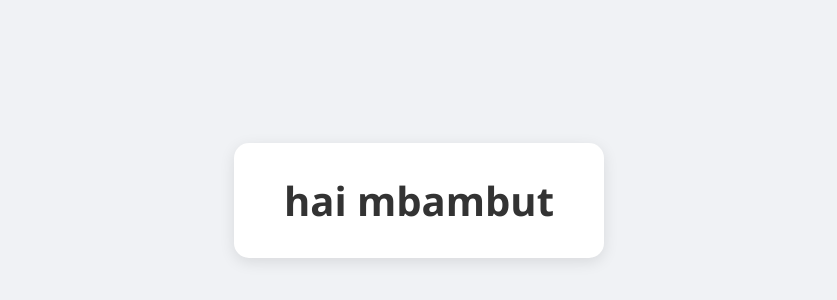
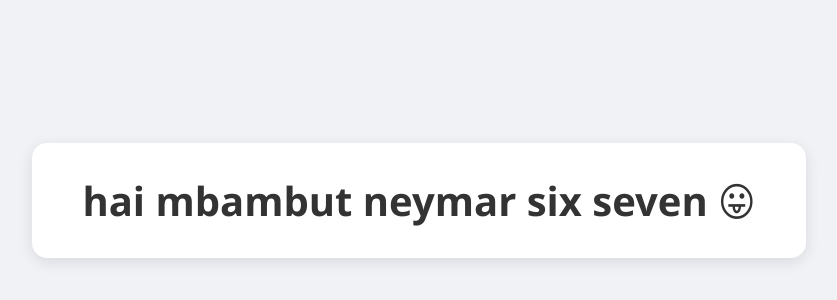
Before and after one commit to gatotemsicraft/gatotemsi, a plain HTML site: page index.html in a window 1280 px wide. Shown: the part 200-500 px from the top of the page, without its empty margins (221-1058 px from the left). Drawn offline with Linux system fonts and the light colour scheme.

Commit message:
Update index.html

```diff
--- a/index.html
+++ b/index.html
@@ -31,7 +31,7 @@
 <body>
 
     <div class="box">
-        <h1>hai mbambut</h1>
+        <h1>hai mbambut neymar six seven 😛</h1>
     </div>
 
 </body>
```
